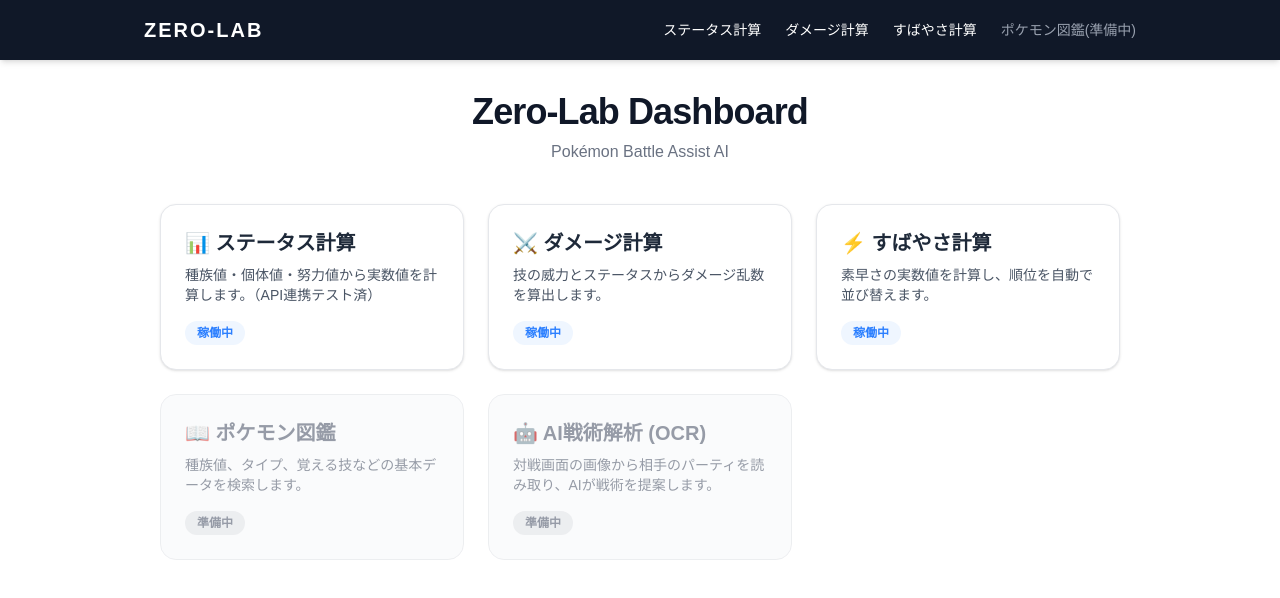
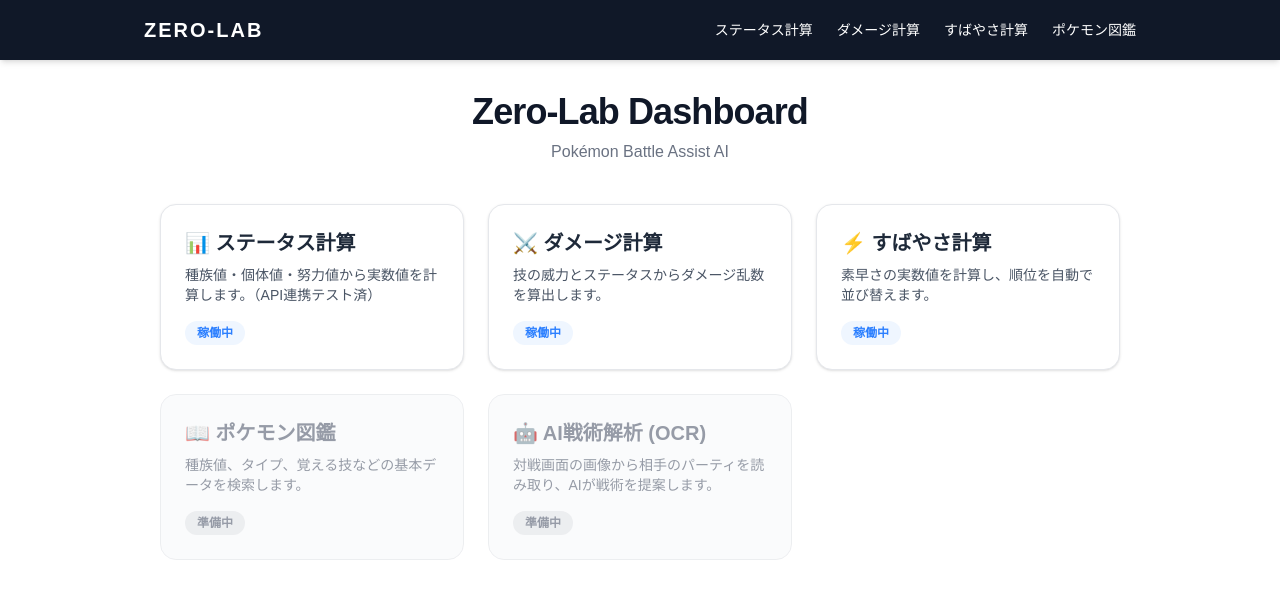
Before and after one commit to aloha-maker/Zero-Lab, a Next.js app in the folder frontend/: page / in a window 1280 px wide. Shown: the top 598 px of the page. Built offline with nearby package versions, Linux system fonts and the light colour scheme.

Commit message:
docs: add project README and initial workflow diagram while updating frontend layout

```diff
--- a/frontend/app/layout.tsx
+++ b/frontend/app/layout.tsx
@@ -33,8 +33,8 @@
               <Link href="/speed" className="hover:text-blue-400 transition">
                 すばやさ計算
               </Link>
-              <Link href="/pokedex" className="hover:text-blue-400 transition text-gray-400">
-                ポケモン図鑑(準備中)
+              <Link href="/pokedex" className="hover:text-blue-400 transition">
+                ポケモン図鑑
               </Link>
             </nav>
           </div>
```
Also changed, not shown: 2 other files (tests, documents, lock files or other folders).
